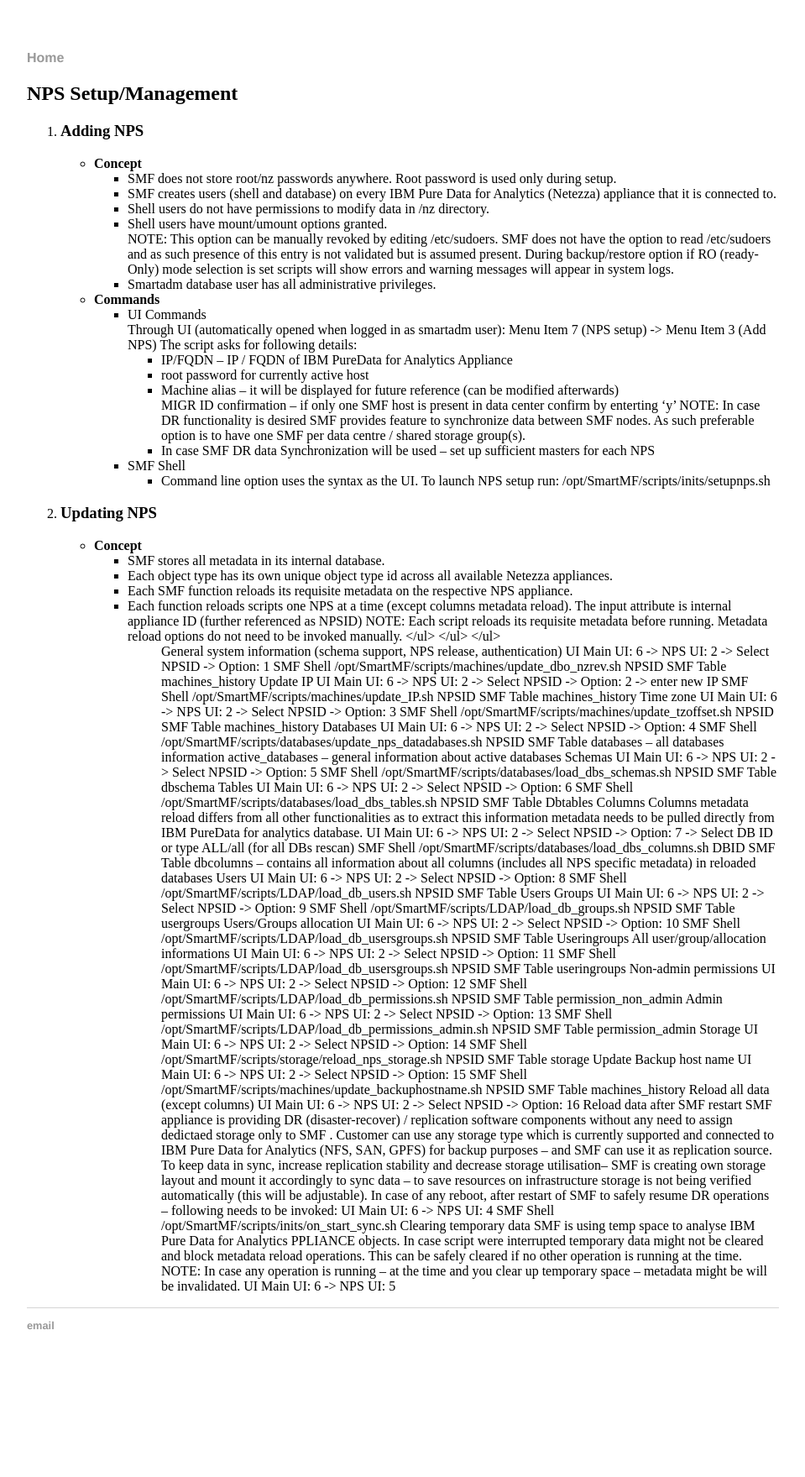
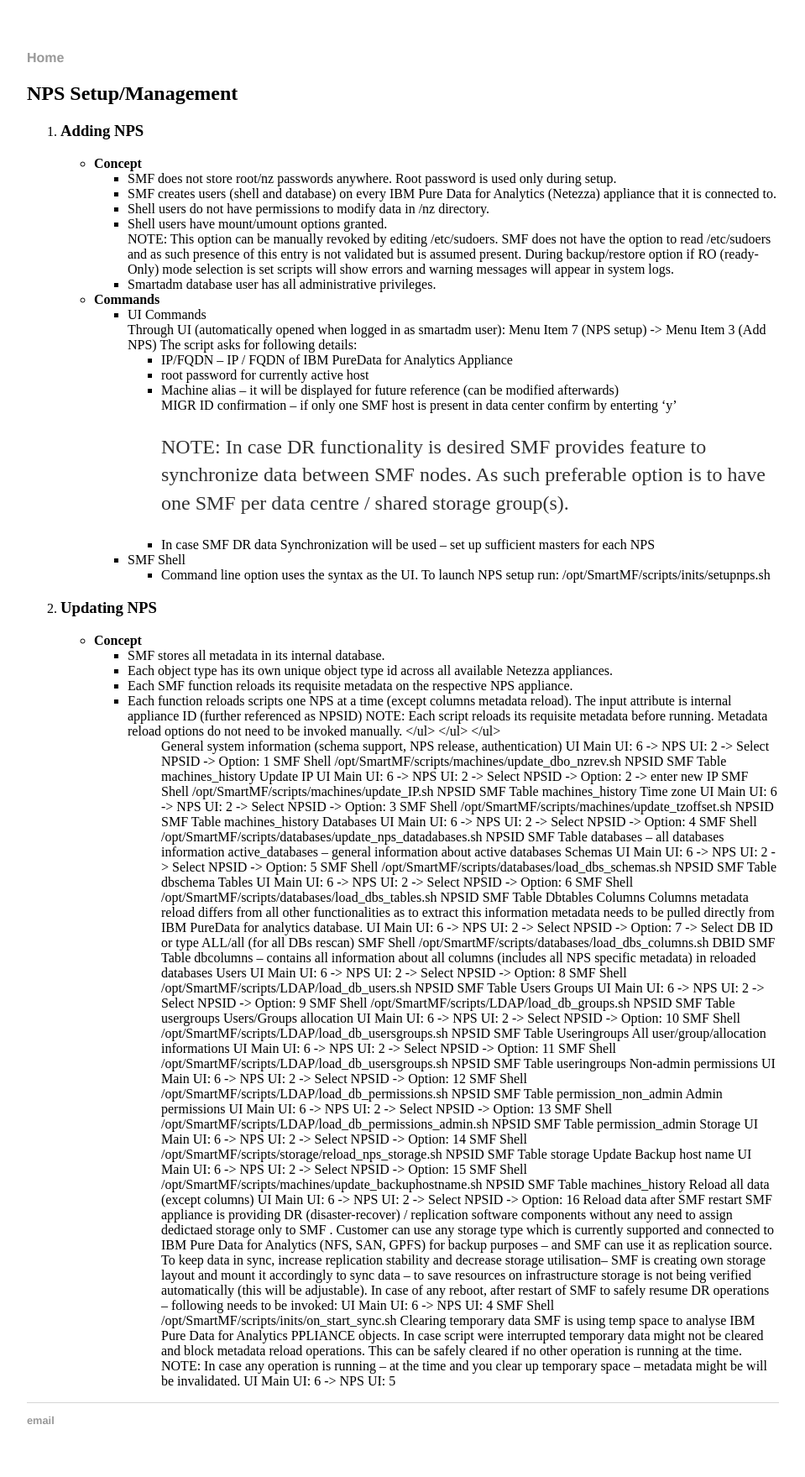
Before and after one commit to rhammett1/smf_dr_manual, a Jekyll site: the page built from manual/npssetup.md, in a window 1280 px wide. Shown: the whole page at 84% size, without its empty margins (160-1119 px from the left). Built offline with Jekyll 4.4.1, drawn with Linux system fonts in a browser that asks for light colours; before the commit the page ends 1646 px from its top, so only the background shows below that; part of the change alters nothing that is shown.

```diff
--- a/manual/npssetup.md
+++ b/manual/npssetup.md
@@ -32,7 +32,7 @@ NOTE: This option can be manually revoked by editing /etc/sudoers. SMF does not
      <li>root password for currently active host </li>
      <li>Machine alias – it will be displayed for future reference (can be modified afterwards)</li>
      MIGR ID confirmation – if only one SMF host is present in data center confirm by enterting ‘y’
-     NOTE: In case DR functionality is desired SMF provides feature to synchronize data between SMF nodes. As such preferable option is to have one SMF per data centre / shared storage group(s).
+    <p> NOTE: In case DR functionality is desired SMF provides feature to synchronize data between SMF nodes. As such preferable option is to have one SMF per data centre / shared storage group(s). </p>
      <li>In case SMF DR data Synchronization will be used – set up sufficient masters for each NPS</li>
   </ul>
 <li>SMF Shell</li>
```
